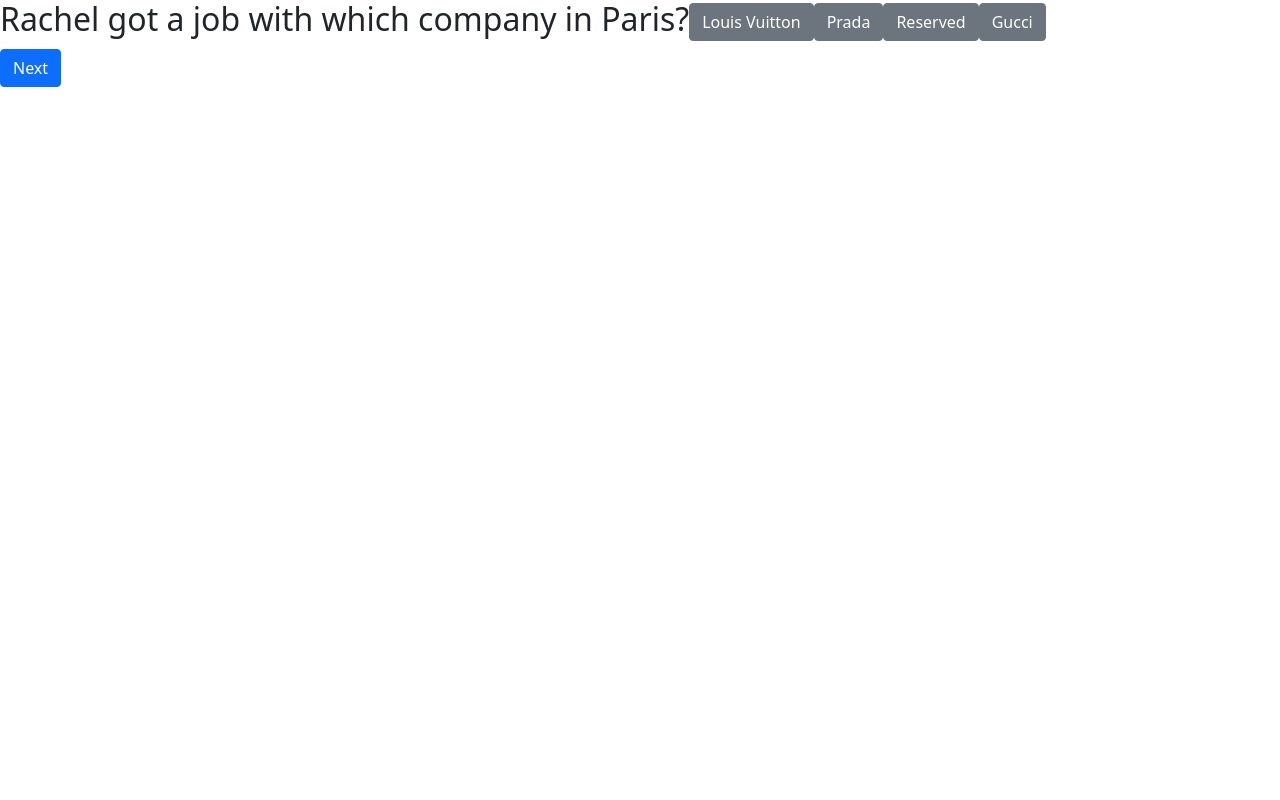
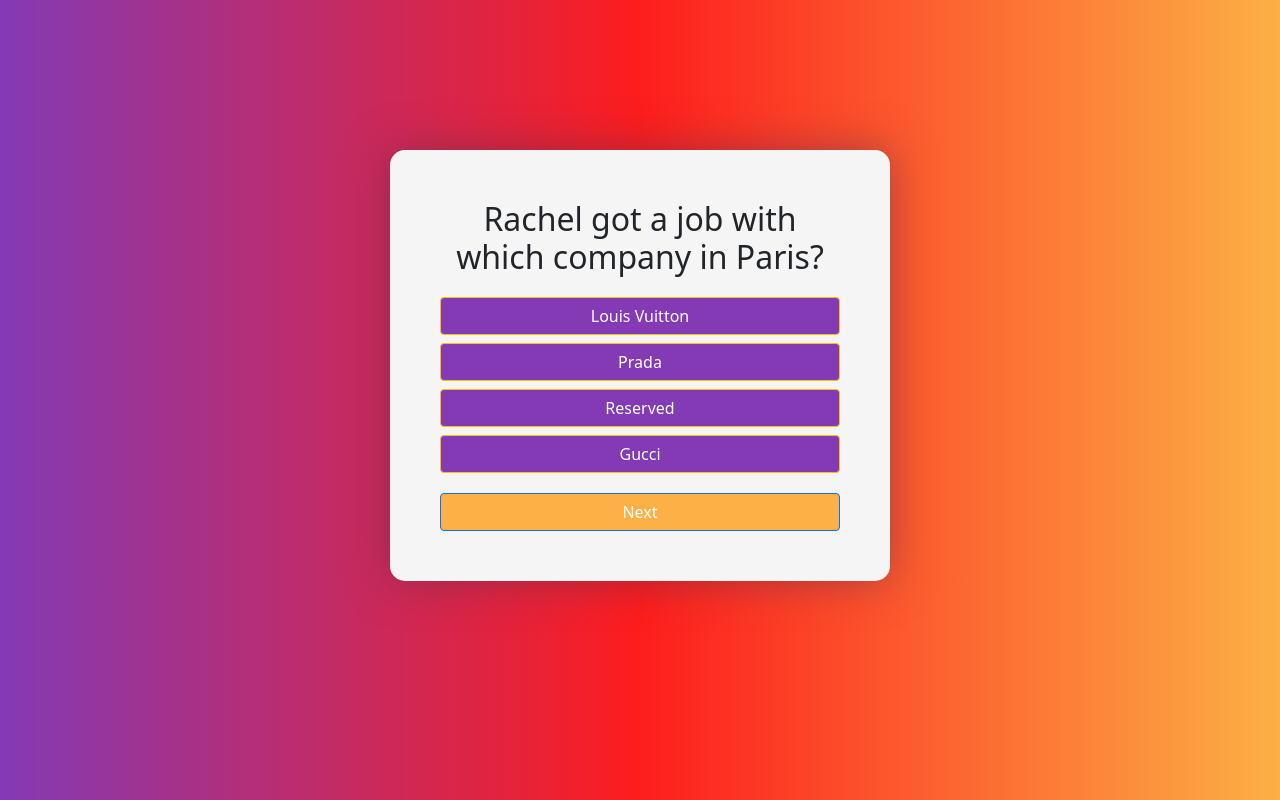
Before and after one commit to remigiuszpulit/JS_quiz_game, a website: page index.html in a window 1280 px wide. Both pictures are taken after a click on the button "Launch". Drawn offline with nearby package versions, Linux system fonts and the light colour scheme; files that its build step writes are made by us from their sources.

Commit message:
added css styles and replay button

```diff
--- a/package.json
+++ b/package.json
@@ -10,7 +10,7 @@
   "devDependencies": {},
   "scripts": {
     "test": "echo \"Error: no test specified\" && exit 1",
-    "start": "sass ./src/scss/main.scss ./dist/css/main.css"
+    "start": "sass ./src/scss/main.scss ./dist/css/main.css --watch"
   },
   "repository": {
     "type": "git",
--- a/src/js/app.js
+++ b/src/js/app.js
@@ -1,5 +1,12 @@
 import { createTag } from "./generateHTML.js";
 import { questionSource } from "./questions.js";
+
+const box = createTag({
+  tagName: "div",
+  className: ["box"],
+});
+
+document.querySelector("body").appendChild(box);
 
 const ansCount = [];
 let temp = "";
@@ -17,20 +24,27 @@
   tagName: "button",
   className: ["btn", "btn-primary"],
   text: "Launch",
+  idName: "startBtn",
 });
-
-start.appendChild(startBtn);
 
 const questionHTML = (questions, number) => {
   const id = questions[number];
   const { title, answers } = id;
 
+  const questionTitleWrapper = createTag({
+    tagName: "div",
+    className: ["d-flex", "me-auto", "flex-column", "justify-content-center"],
+    idName: "qst",
+  });
+
   const questionTitleTag = createTag({
     tagName: "h2",
-    // className: ["dupa"],
+    // className: ["me-auto"],
     idName: "qst",
     text: title,
   });
+
+  questionTitleWrapper.appendChild(questionTitleTag);
 
   const ansArr = [];
 
@@ -39,7 +53,8 @@
 
     const ansBtn = createTag({
       tagName: "button",
-      className: ["btn", "btn-secondary"],
+      className: ["btn", "btn-warning", "ansBtn"],
+
       text: ansTitle,
     });
 
@@ -50,16 +65,24 @@
 
     ansArr.push(ansBtn);
   });
+
+  const ansWrapper = createTag({
+    tagName: "div",
+    className: ["d-grid", "gap-2"],
+  });
+
+  questionTitleWrapper.appendChild(ansWrapper);
+
   const ansSet = new Set();
-  while (ansSet.size !== 4) {
-    ansSet.add(Math.floor(Math.random() * 4));
+  while (ansSet.size !== ansArr.length) {
+    ansSet.add(Math.floor(Math.random() * ansArr.length));
   }
   const ansInd = [...ansSet];
   ansInd.forEach((index) => {
-    questionTitleTag.appendChild(ansArr[index]);
+    ansWrapper.appendChild(ansArr[index]);
   });
 
-  return questionTitleTag;
+  return questionTitleWrapper;
 };
 
 const nextBtn = createTag({
@@ -77,33 +100,35 @@
   }
 
   document
-    .querySelector("body")
+    .querySelector(".box")
     .appendChild(questionHTML(questionSource, qSet[1]));
   qSet.shift();
   console.log(ansCount);
   temp = "";
   if (ansCount.length === 4) {
-    document.querySelector("body").appendChild(finishBtn);
+    document.querySelector(".box").appendChild(finishBtn);
     let b = document.getElementById("nextBtn");
     b.remove();
   } else {
-    document.querySelector("body").appendChild(nextBtn);
+    document.querySelector(".box").appendChild(nextBtn);
   }
 });
 
 startBtn.addEventListener("click", () => {
   let s = document.getElementById("welcome");
   s.remove();
-  while (nums.size !== 6) {
-    nums.add(Math.floor(Math.random() * 6));
+  let sB = document.getElementById("startBtn");
+  sB.remove();
+  while (nums.size !== questionSource.length) {
+    nums.add(Math.floor(Math.random() * questionSource.length));
   }
   qSet = [...nums];
 
   document
-    .querySelector("body")
+    .querySelector(".box")
     .appendChild(questionHTML(questionSource, qSet[1]));
   qSet.shift();
-  document.querySelector("body").appendChild(nextBtn);
+  document.querySelector(".box").appendChild(nextBtn);
 });
 
 const f = (arr, val) => {
@@ -114,12 +139,23 @@
 
 const scoreboardTag = (no) => {
   const tag = createTag({
-    tagName: "h2",
+    tagName: "h3",
     // className
     text: `You have answered ${no} questions correctly`,
   });
   return tag;
 };
+
+const replayBtn = createTag({
+  tagName: "button",
+  className: ["btn", "btn-primary"],
+  text: "Play again",
+  idName: "replayBtn",
+});
+
+replayBtn.addEventListener("click", () => {
+  window.location.reload();
+});
 
 const finishBtn = createTag({
   tagName: "button",
@@ -134,11 +170,14 @@
   if (q !== null) {
     q.remove();
   }
+
   const score = f(ansCount, "true");
 
-  document.querySelector("body").appendChild(scoreboardTag(score));
+  document.querySelector(".box").appendChild(scoreboardTag(score));
+  document.querySelector(".box").appendChild(replayBtn);
   let fin = document.getElementById("finishBtn");
   fin.remove();
 });
 
-document.querySelector("body").appendChild(start);
+document.querySelector(".box").appendChild(start);
+box.appendChild(startBtn);
--- a/src/scss/main.scss
+++ b/src/scss/main.scss
@@ -1 +1,63 @@
 @import "../../node_modules/bootstrap/scss/bootstrap.scss";
+
+body {
+  background: rgb(131, 58, 180);
+  background: linear-gradient(
+    90deg,
+    rgba(131, 58, 180, 1) 0%,
+    rgba(253, 29, 29, 1) 50%,
+    rgba(252, 176, 69, 1) 100%
+  );
+}
+
+.box {
+  display: flex;
+  flex-direction: column;
+  width: 500px;
+  height: fit-content;
+  margin: auto;
+  background: whitesmoke;
+  margin-top: 150px;
+  padding-top: 50px;
+  padding-left: 50px;
+  padding-right: 50px;
+  padding-bottom: 50px;
+  border-radius: 15px;
+  -webkit-box-shadow: 0px 0px 44px 0px rgba(96, 44, 78, 0.54);
+  -moz-box-shadow: 0px 0px 44px 0px rgba(96, 44, 78, 0.54);
+  box-shadow: 0px 0px 44px 0px rgba(96, 44, 78, 0.54);
+
+  h1 {
+    display: block;
+  }
+
+  h2 {
+    margin-bottom: 20px;
+    text-align: center;
+  }
+}
+
+#startBtn {
+  margin-top: 50px;
+  background-color: rgba(131, 58, 180, 1);
+}
+
+#nextBtn {
+  margin-top: 20px;
+  background-color: rgba(252, 176, 69, 1);
+}
+
+.ansBtn {
+  background-color: rgba(131, 58, 180, 1);
+  color: white;
+}
+
+#finishBtn {
+  margin-top: 20px;
+  background-color: rgba(252, 176, 69, 1);
+}
+
+#replayBtn {
+  margin-top: 50px;
+  background-color: rgba(131, 58, 180, 1);
+}
```
